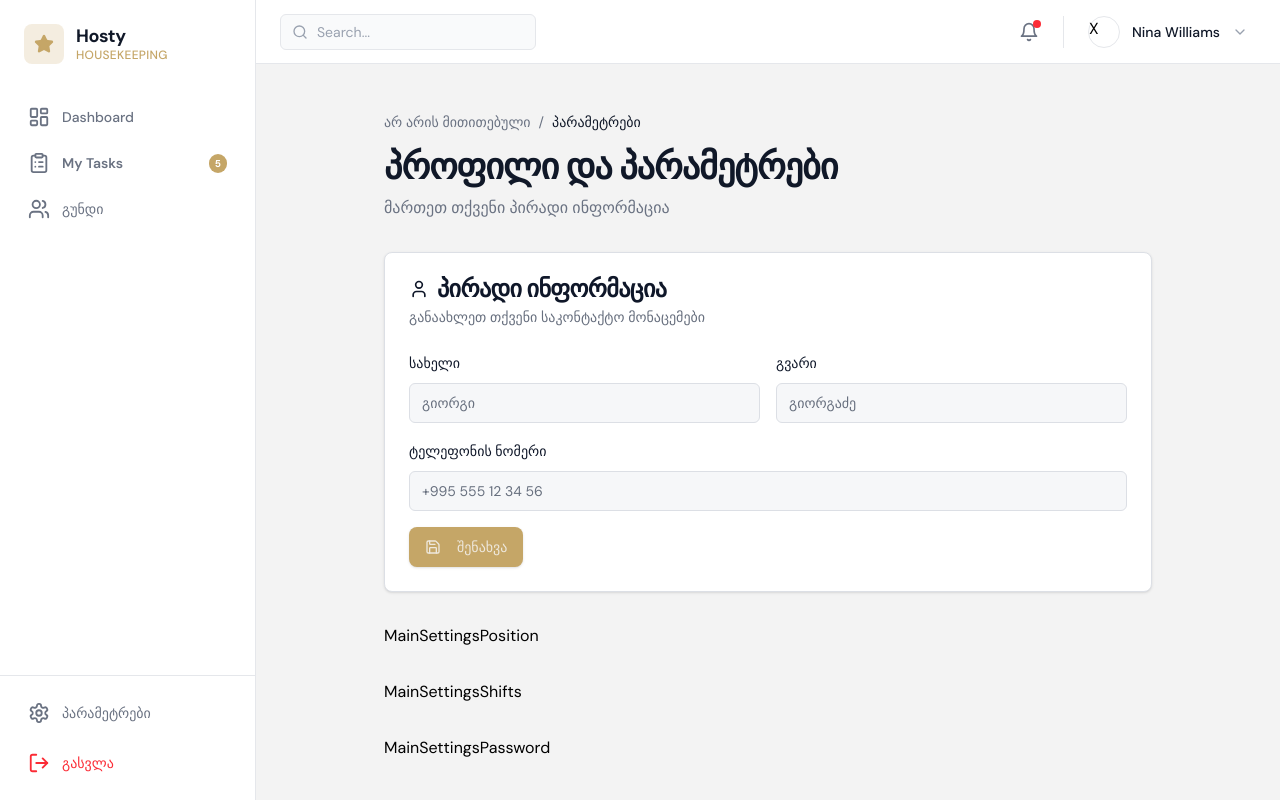
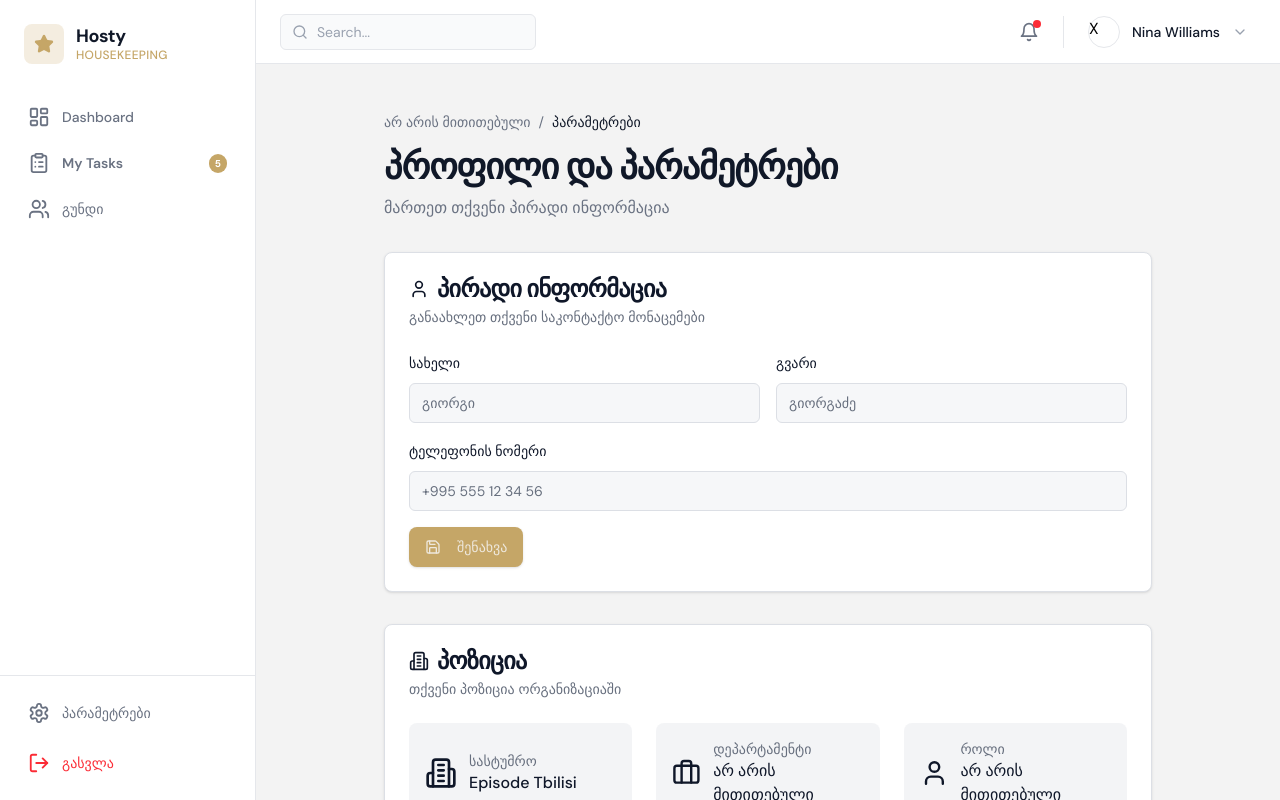
Before and after one commit to AchiGel/hosty_client_staff, a React (Vite) app: page /settings in a window 1280 px wide. Built offline with nearby package versions, Linux system fonts and the light colour scheme; a web font is replaced by a local one.

Commit message:
feature/settings shifts section

```diff
--- a/src/components/main/MainSettingPrivateInfo.tsx
+++ b/src/components/main/MainSettingPrivateInfo.tsx
@@ -1,8 +1,10 @@
+import MainSettingTitle from "./MainSettingTitle";
+
 const MainSettingPrivateInfo = () => {
   return (
     <div className="rounded-lg border border-[#dcdfe5] bg-white text-[#0f1729] shadow-sm">
-      <div className="flex flex-col space-y-1.5 p-6">
-        <h3 className="text-2xl font-semibold leading-none tracking-tight flex items-center gap-2">
+      <MainSettingTitle
+        icon={
           <svg
             xmlns="http://www.w3.org/2000/svg"
             width="24"
@@ -18,12 +20,10 @@ const MainSettingPrivateInfo = () => {
             <path d="M19 21v-2a4 4 0 0 0-4-4H9a4 4 0 0 0-4 4v2"></path>
             <circle cx="12" cy="7" r="4"></circle>
           </svg>
-          პირადი ინფორმაცია
-        </h3>
-        <p className="text-sm text-[#676f7e]">
-          განაახლეთ თქვენი საკონტაქტო მონაცემები
-        </p>
-      </div>
+        }
+        title={"პირადი ინფორმაცია"}
+        description={"განაახლეთ თქვენი საკონტაქტო მონაცემები"}
+      />
       <div className="p-6 pt-0 space-y-4">
         <div className="grid grid-cols-1 md:grid-cols-2 gap-4">
           <div className="space-y-2">
--- /dev/null
+++ b/src/components/main/MainSettingTitle.tsx
@@ -0,0 +1,23 @@
+import type { JSX } from "react";
+
+const MainSettingTitle = ({
+  icon,
+  title,
+  description,
+}: {
+  icon: JSX.Element;
+  title: string;
+  description: string;
+}) => {
+  return (
+    <div className="flex flex-col space-y-1.5 p-6">
+      <h3 className="text-2xl font-semibold leading-none tracking-tight flex items-center gap-2">
+        {icon}
+        {title}
+      </h3>
+      <p className="text-sm text-[#676f7e]">{description}</p>
+    </div>
+  );
+};
+
+export default MainSettingTitle;
--- a/src/components/main/MainSettingsPassword.tsx
+++ b/src/components/main/MainSettingsPassword.tsx
@@ -1,5 +1,31 @@
+import MainSettingTitle from "./MainSettingTitle";
+
 const MainSettingsPassword = () => {
-  return <div>MainSettingsPassword</div>;
+  return (
+    <div className="rounded-lg border border-[#dcdfe5] bg-white text-[#0f1729] shadow-sm">
+      <MainSettingTitle
+        icon={
+          <svg
+            xmlns="http://www.w3.org/2000/svg"
+            width="24"
+            height="24"
+            viewBox="0 0 24 24"
+            fill="none"
+            stroke="currentColor"
+            strokeWidth="2"
+            strokeLinecap="round"
+            strokeLinejoin="round"
+            className="lucide lucide-lock h-5 w-5"
+          >
+            <rect width="18" height="11" x="3" y="11" rx="2" ry="2"></rect>
+            <path d="M7 11V7a5 5 0 0 1 10 0v4"></path>
+          </svg>
+        }
+        title={"პაროლის შეცვლა"}
+        description={"უსაფრთხოებისთვის რეგულარულად შეცვალეთ პაროლი"}
+      />
+    </div>
+  );
 };
 
 export default MainSettingsPassword;
--- a/src/components/main/MainSettingsPosition.tsx
+++ b/src/components/main/MainSettingsPosition.tsx
@@ -1,5 +1,53 @@
+import { POSITIONS_INFO } from "../../constants/positionsInfo";
+import MainSettingTitle from "./MainSettingTitle";
+
 const MainSettingsPosition = () => {
-  return <div>MainSettingsPosition</div>;
+  return (
+    <div className="rounded-lg border border-[#dcdfe5] bg-white text-[#0f1729] shadow-sm">
+      <MainSettingTitle
+        icon={
+          <svg
+            xmlns="http://www.w3.org/2000/svg"
+            width="24"
+            height="24"
+            viewBox="0 0 24 24"
+            fill="none"
+            stroke="currentColor"
+            strokeWidth="2"
+            strokeLinecap="round"
+            strokeLinejoin="round"
+            className="lucide lucide-building2 h-5 w-5"
+          >
+            <path d="M6 22V4a2 2 0 0 1 2-2h8a2 2 0 0 1 2 2v18Z"></path>
+            <path d="M6 12H4a2 2 0 0 0-2 2v6a2 2 0 0 0 2 2h2"></path>
+            <path d="M18 9h2a2 2 0 0 1 2 2v9a2 2 0 0 1-2 2h-2"></path>
+            <path d="M10 6h4"></path>
+            <path d="M10 10h4"></path>
+            <path d="M10 14h4"></path>
+            <path d="M10 18h4"></path>
+          </svg>
+        }
+        title={"პოზიცია"}
+        description={"თქვენი პოზიცია ორგანიზაციაში"}
+      />
+      <div className="p-6 pt-0">
+        <div className="grid grid-cols-1 md:grid-cols-3 gap-6">
+          {POSITIONS_INFO.map((pi) => (
+            <div
+              key={pi.id}
+              className="flex items-center gap-3 p-4 bg-[#e8eaee80] rounded-lg"
+            >
+              {pi.icon}
+              <div>
+                <p className="text-sm text-[#676f7e]">{pi.title}</p>
+                <p className="font-medium">{pi.description}</p>
+              </div>
+            </div>
+          ))}
+        </div>
+      </div>
+    </div>
+  );
 };
 
 export default MainSettingsPosition;
--- a/src/components/main/MainSettingsShifts.tsx
+++ b/src/components/main/MainSettingsShifts.tsx
@@ -1,5 +1,58 @@
+import MainSettingTitle from "./MainSettingTitle";
+
 const MainSettingsShifts = () => {
-  return <div>MainSettingsShifts</div>;
+  return (
+    <div className="rounded-lg border border-[#dcdfe5] bg-white text-[#0f1729] shadow-sm">
+      <MainSettingTitle
+        icon={
+          <svg
+            xmlns="http://www.w3.org/2000/svg"
+            width="24"
+            height="24"
+            viewBox="0 0 24 24"
+            fill="none"
+            stroke="currentColor"
+            strokeWidth="2"
+            strokeLinecap="round"
+            strokeLinejoin="round"
+            className="lucide lucide-calendar h-5 w-5"
+          >
+            <path d="M8 2v4"></path>
+            <path d="M16 2v4"></path>
+            <rect width="18" height="18" x="3" y="4" rx="2"></rect>
+            <path d="M3 10h18"></path>
+          </svg>
+        }
+        title={"მინიჭებული ცვლები"}
+        description={"თქვენი სამუშაო განრიგი"}
+      />
+      <div className="p-6 pt-0">
+        <div className="flex flex-col items-center justify-center py-8 text-center">
+          <svg
+            xmlns="http://www.w3.org/2000/svg"
+            width="24"
+            height="24"
+            viewBox="0 0 24 24"
+            fill="none"
+            stroke="currentColor"
+            strokeWidth="2"
+            strokeLinecap="round"
+            strokeLinejoin="round"
+            className="lucide lucide-calendar h-12 w-12 text-[#676f7e4d] mb-3"
+          >
+            <path d="M8 2v4"></path>
+            <path d="M16 2v4"></path>
+            <rect width="18" height="18" x="3" y="4" rx="2"></rect>
+            <path d="M3 10h18"></path>
+          </svg>
+          <p className="text-[#676f7e]">ჯერ არ გაქვთ მინიჭებული ცვლები</p>
+          <p className="text-sm text-[#676f7e] mt-1">
+            ცვლებს სუპერვაიზერი მოგანიჭებთ
+          </p>
+        </div>
+      </div>
+    </div>
+  );
 };
 
 export default MainSettingsShifts;
--- /dev/null
+++ b/src/constants/positionsInfo.tsx
@@ -0,0 +1,73 @@
+export const POSITIONS_INFO = [
+  {
+    id: 1,
+    icon: (
+      <svg
+        xmlns="http://www.w3.org/2000/svg"
+        width="24"
+        height="24"
+        viewBox="0 0 24 24"
+        fill="none"
+        stroke="currentColor"
+        strokeWidth="2"
+        strokeLinecap="round"
+        strokeLinejoin="round"
+        className="lucide lucide-building2 h-8 w-8 text-muted-foreground"
+      >
+        <path d="M6 22V4a2 2 0 0 1 2-2h8a2 2 0 0 1 2 2v18Z"></path>
+        <path d="M6 12H4a2 2 0 0 0-2 2v6a2 2 0 0 0 2 2h2"></path>
+        <path d="M18 9h2a2 2 0 0 1 2 2v9a2 2 0 0 1-2 2h-2"></path>
+        <path d="M10 6h4"></path>
+        <path d="M10 10h4"></path>
+        <path d="M10 14h4"></path>
+        <path d="M10 18h4"></path>
+      </svg>
+    ),
+    title: "სასტუმრო",
+    description: "Episode Tbilisi",
+  },
+  {
+    id: 2,
+    icon: (
+      <svg
+        xmlns="http://www.w3.org/2000/svg"
+        width="24"
+        height="24"
+        viewBox="0 0 24 24"
+        fill="none"
+        stroke="currentColor"
+        strokeWidth="2"
+        strokeLinecap="round"
+        strokeLinejoin="round"
+        className="lucide lucide-briefcase h-8 w-8 text-muted-foreground"
+      >
+        <path d="M16 20V4a2 2 0 0 0-2-2h-4a2 2 0 0 0-2 2v16"></path>
+        <rect width="20" height="14" x="2" y="6" rx="2"></rect>
+      </svg>
+    ),
+    title: "დეპარტამენტი",
+    description: "არ არის მითითებული",
+  },
+  {
+    id: 3,
+    icon: (
+      <svg
+        xmlns="http://www.w3.org/2000/svg"
+        width="24"
+        height="24"
+        viewBox="0 0 24 24"
+        fill="none"
+        stroke="currentColor"
+        strokeWidth="2"
+        strokeLinecap="round"
+        strokeLinejoin="round"
+        className="lucide lucide-user h-8 w-8 text-muted-foreground"
+      >
+        <path d="M19 21v-2a4 4 0 0 0-4-4H9a4 4 0 0 0-4 4v2"></path>
+        <circle cx="12" cy="7" r="4"></circle>
+      </svg>
+    ),
+    title: "როლი",
+    description: "არ არის მითითებული",
+  },
+];
```
